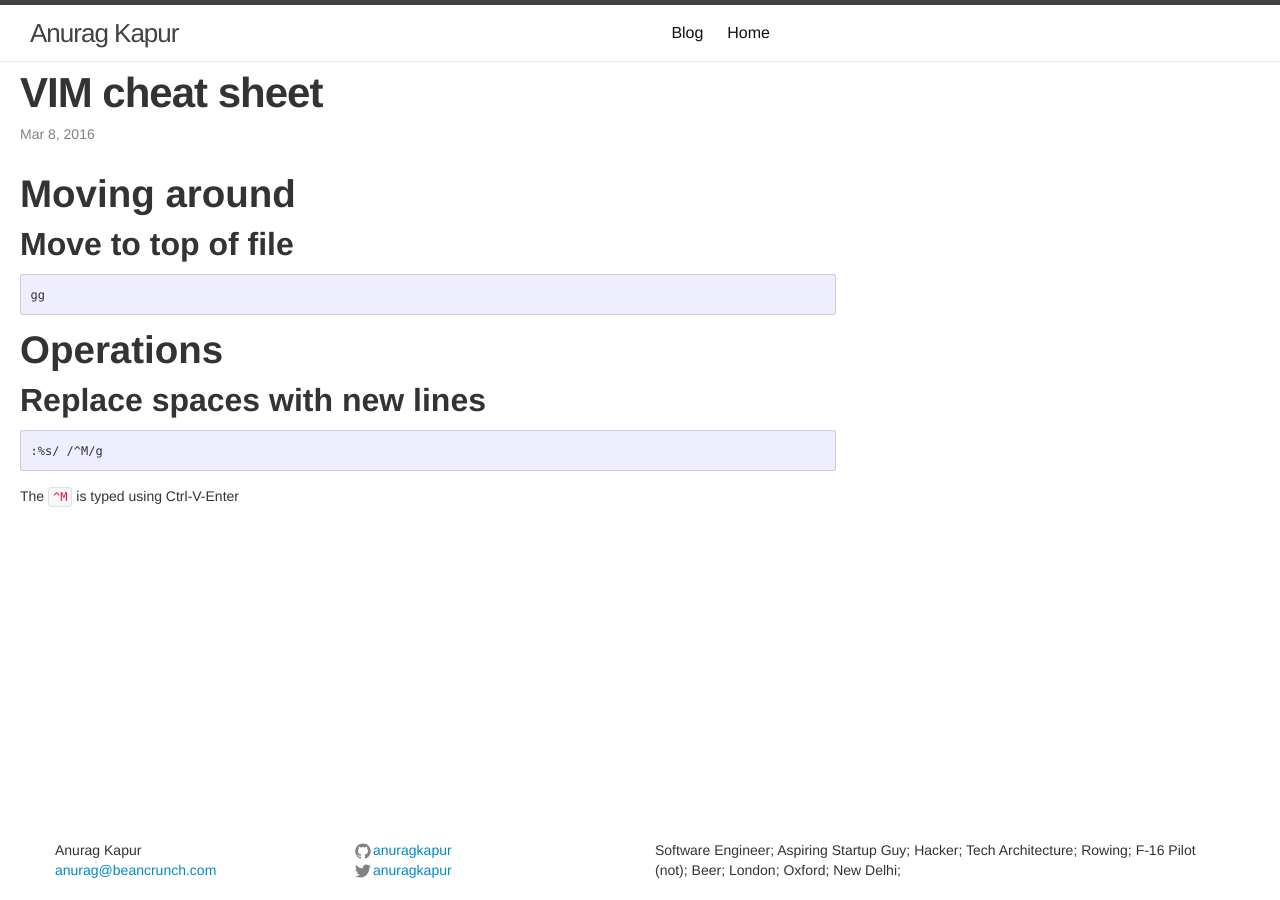
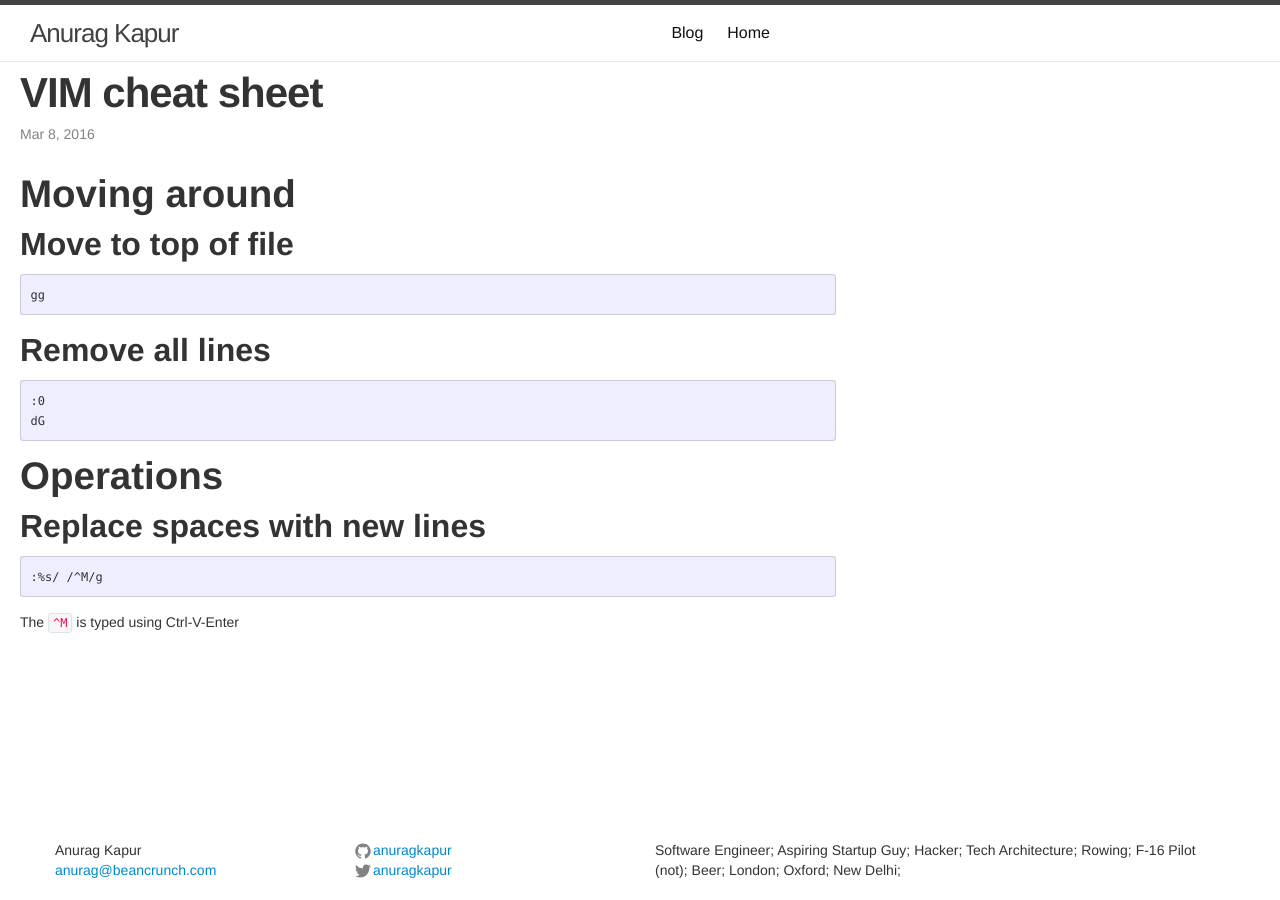
Before and after one commit to anuragkapur/anuragkapur.github.io, a Jekyll site: the page built from blog/cheat-sheets/_posts/2016-03-29-vim-cheat-sheet.md, in a window 1280 px wide. Built offline with Jekyll 4.4.1, drawn with Linux system fonts in a browser that asks for light colours.

Commit message:
Add more vim cheats

```diff
--- a/blog/cheat-sheets/_posts/2016-03-29-vim-cheat-sheet.md
+++ b/blog/cheat-sheets/_posts/2016-03-29-vim-cheat-sheet.md
@@ -12,6 +12,11 @@ categories: cheat-sheets
 
     gg
 
+## Remove all lines
+
+    :0
+    dG
+
 # Operations
 
 ## Replace spaces with new lines
```
